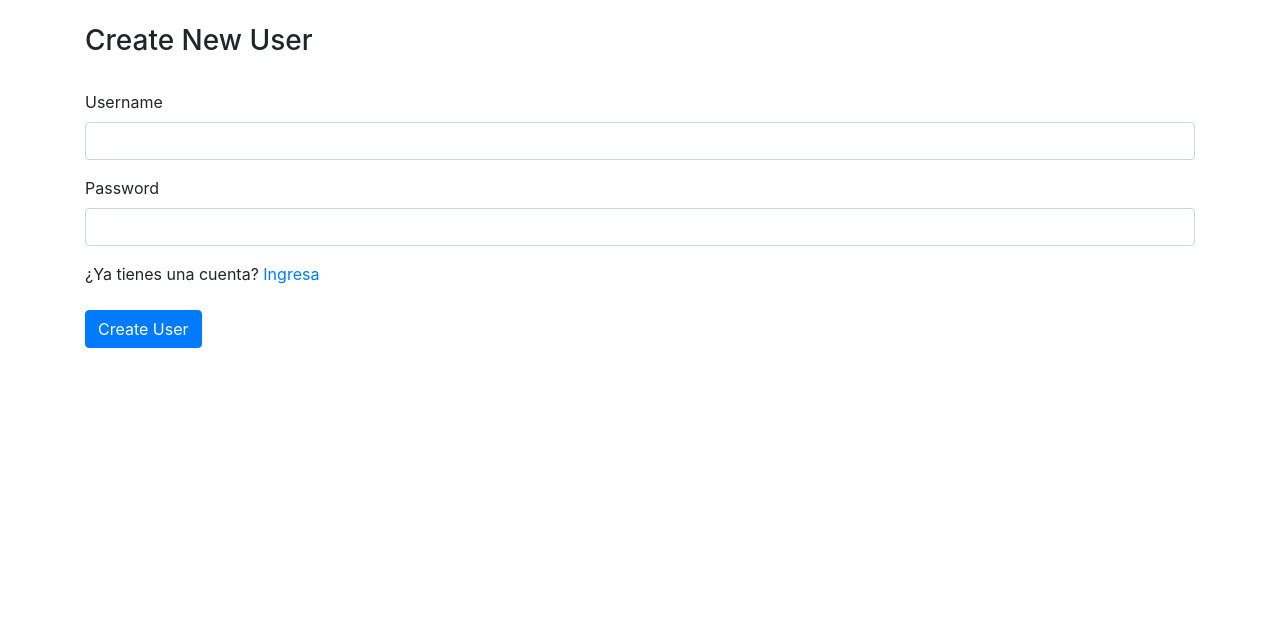
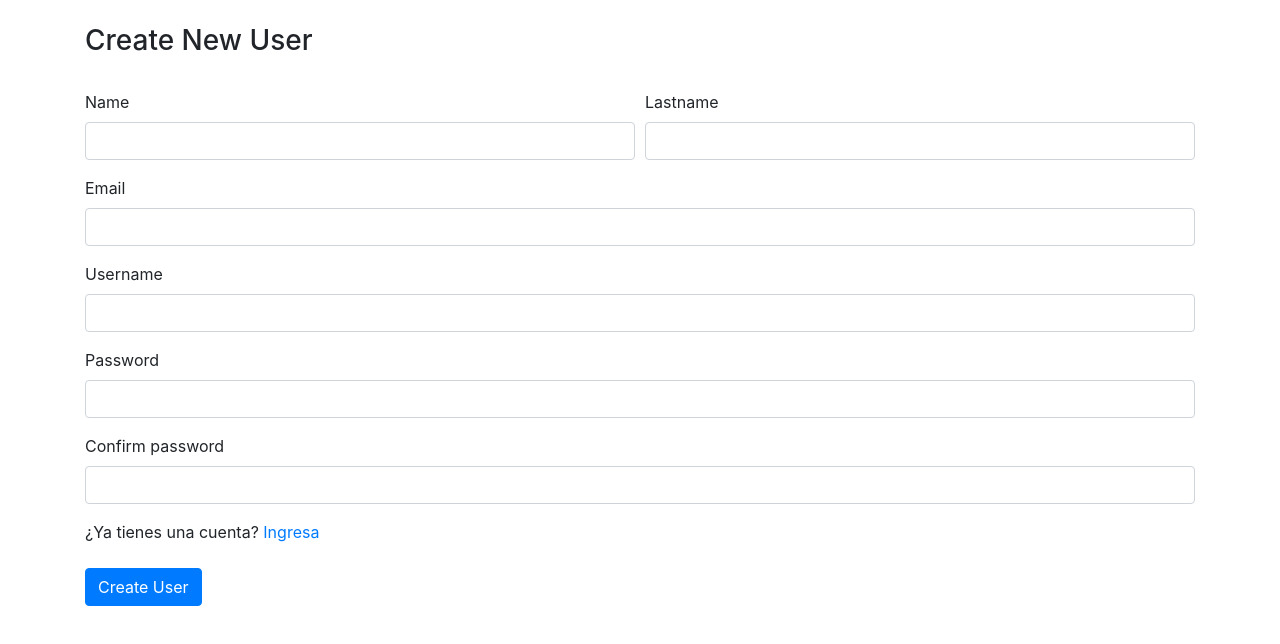
Before and after one commit to diegosalasmartinez/organizer, a React (Create React App) app: page /organizer/register-user in a window 1280 px wide. Shown: the top 644 px of the page. Built offline with nearby package versions, Linux system fonts and the light colour scheme.

Commit message:
create user form validation

```diff
--- a/src/pages/CreateUser.js
+++ b/src/pages/CreateUser.js
@@ -1,45 +1,19 @@
 import React, { Component } from 'react'
 import axios from 'axios';
-import { Link } from 'react-router-dom'
+import FormUser from './FormUser'
 import Cookies from 'universal-cookie'
 
 require('dotenv').config();
 const cookies = new Cookies();
 
 export default class CreateUser extends Component {
-    constructor(props){
-        super(props);
-        this.state = {
-            username: '',
-            password: '',
-            userFailed: false
-        }
-    }
-
     componentDidMount() {
         if(cookies.get('username')){
             window.location.href="./home";
         }
     }
 
-    handleChange = ({target}) => {
-        const {name, value} = target;
-        this.setState({[name]: value, userFailed: false});
-    }
-
-    userInvalid(){
-        if(!this.state.userFailed){
-            return { display: "none" }
-        }
-        return { color: "red" }
-    }
-
-    onSubmit = (e)=>{
-        e.preventDefault();
-        const newUser = {
-            username: this.state.username,
-            password: this.state.password,
-        };
+    createUser = (newUser)=>{
         axios.post(`${process.env.REACT_APP_API}/users/add`,newUser)
             .then(res => {
                 console.log(res.data);
@@ -52,29 +26,7 @@ export default class CreateUser extends Component {
 
     render() {
         return (
-            <div className="container">
-                <br></br>
-                <h3>Create New User</h3>
-                <br></br>
-                <form onSubmit={this.onSubmit}>
-                    <div className="form-group">
-                        <label htmlFor="usernameInput">Username</label>
-                        <input type="text" required className="form-control" id="usernameInput" name="username" value={this.state.username} onChange={this.handleChange}/>
-                    </div>
-                    <div className="form-group">
-                        <label htmlFor="passwordInput">Password</label>
-                        <input type="password" required className="form-control" id="passwordInput" name="password" value={this.state.password} onChange={this.handleChange}/>
-                    </div>
-                    <div>
-                        ¿Ya tienes una cuenta?<span> </span>
-                        <Link to="./">Ingresa</Link>
-                    </div>
-                    <br></br>
-                    <div className="form-group">
-                        <input type="submit" value="Create User" className="btn btn-primary" />
-                    </div>
-                </form>
-            </div>
+            <FormUser createUser={this.createUser}/>
         )
     }
 }
--- /dev/null
+++ b/src/pages/FormUser.js
@@ -0,0 +1,94 @@
+import React, { Component } from 'react'
+import { Link } from 'react-router-dom'
+import validateFields from './validationNewUser'
+
+export default class FormUser extends Component {
+    constructor(props){
+        super(props);
+        this.state = {
+            name: '',
+            lastName: '',
+            email: '',
+            username: '',
+            password: '',
+            passwordConfirmation: '',
+            users: [],
+            errors: {
+                name: '',
+                lastName: '',
+                email: '',
+                username: '',
+                password: '',
+                passwordConfirmation: '',
+            }
+        }
+    }
+
+    handleChange = ({target}) => {
+        const {name, value} = target;
+        this.setState({[name]: value});
+    }
+
+    userInvalid(){
+        //Validate forms
+        if(!this.state.userFailed){
+            return { display: "none" }
+        }
+        return { color: "red" }
+    }
+
+    onSubmit = (e)=>{
+        e.preventDefault();
+        const {users, ...withoutUsers} = this.state;
+        const {errors, ...newUser} = withoutUsers;
+        const newErrors = validateFields(newUser,users);
+        console.log(newErrors);
+        // this.props.createUser(newUser);
+    }
+
+    render() {
+        return (
+            <div className="container">
+                <br></br>
+                <h3>Create New User</h3>
+                <br></br>
+                <form onSubmit={this.onSubmit}>
+                    <div className="form-row">
+                        <div className="form-group col-md-6">
+                            <label htmlFor="nameInput">Name</label>
+                            <input type="text" required className="form-control" id="nameInput" name="name" value={this.state.name} onChange={this.handleChange}/>
+                        </div>
+                        <div className="form-group col-md-6">
+                            <label htmlFor="lastNameInput">Lastname</label>
+                            <input type="text" required className="form-control" id="lastNameInput" name="lastName" value={this.state.lastName} onChange={this.handleChange}/>
+                        </div>
+                    </div>
+                    <div className="form-group">
+                        <label htmlFor="emailInput">Email</label>
+                        <input type="email" required className="form-control" id="emailInput" name="email" value={this.state.email} onChange={this.handleChange}/>
+                    </div>
+                    <div className="form-group">
+                        <label htmlFor="usernameInput">Username</label>
+                        <input type="text" required className="form-control" id="usernameInput" name="username" value={this.state.username} onChange={this.handleChange}/>
+                    </div>
+                    <div className="form-group">
+                        <label htmlFor="passwordInput">Password</label>
+                        <input type="password" required className="form-control" id="passwordInput" name="password" value={this.state.password} onChange={this.handleChange}/>
+                    </div>
+                    <div className="form-group">
+                        <label htmlFor="passwordConfirmationInput">Confirm password</label>
+                        <input type="password" required className="form-control" id="passwordConfirmationInput" name="passwordConfirmation" value={this.state.passwordConfirmation} onChange={this.handleChange}/>
+                    </div>
+                    <div>
+                        ¿Ya tienes una cuenta?<span> </span>
+                        <Link to="./">Ingresa</Link>
+                    </div>
+                    <br></br>
+                    <div className="form-group">
+                        <input type="submit" value="Create User" className="btn btn-primary" />
+                    </div>
+                </form>
+            </div>
+        )
+    }
+}
--- a/src/pages/Login.js
+++ b/src/pages/Login.js
@@ -29,11 +29,8 @@ export default class Login extends Component {
 
     login = (e)=>{
         e.preventDefault();
-        const user = {
-            username: `${this.state.username}`,
-            password: `${this.state.password}`,
-        };
-        axios.get(`${process.env.REACT_APP_API}/users/login/${user.username}/${user.password}`)
+        const { username, password} = this.state;
+        axios.get(`${process.env.REACT_APP_API}/users/login/${username}/${password}`)
             .then(res => res.data)
             .then(data => {
                 if(data.length === 1){
--- /dev/null
+++ b/src/pages/validationNewUser.js
@@ -0,0 +1,17 @@
+function validateEmail(email) {
+    const re = /^(([^<>()[\]\\.,;:\s@\"]+(\.[^<>()[\]\\.,;:\s@\"]+)*)|(\".+\"))@((\[[0-9]{1,3}\.[0-9]{1,3}\.[0-9]{1,3}\.[0-9]{1,3}\])|(([a-zA-Z\-0-9]+\.)+[a-zA-Z]{2,}))$/;
+    return re.test(email);
+}
+
+const validateFields = (user,usernames) => {
+    const errors = {};
+    if(!user.name) errors.name = "What's your name?";
+    if(!user.lastName) errors.lastName = "What's your lastname?";
+    if(usernames.includes(user.username)) errors.username = "This username is not available";
+    if(!validateEmail(user.email)) errors.email = "Email is not valid";
+    if(user.password.length < 5) errors.password = "Your password must contain at least 5 letters";
+    if(user.password !== user.passwordConfirmation) errors.passwordConfirmation = "Passwords don't match";
+    return errors;
+}
+
+export default validateFields;
```
